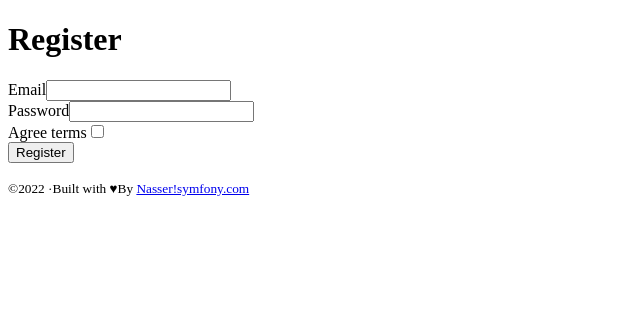
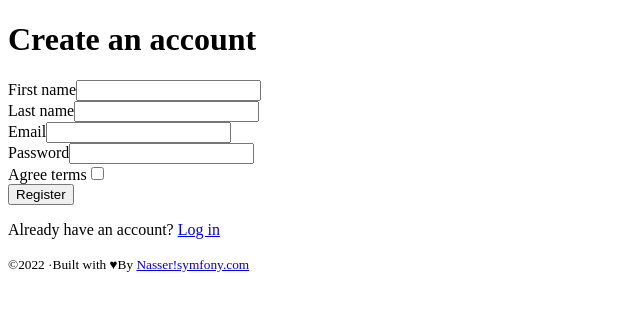
Before and after one commit to LaithLok/panterest, a Symfony app: template templates/registration/register.html.twig in a window 1280 px wide. Shown: the part 78-389 px from the top of the page, without its empty margins (0-640 px from the left). Run offline with Twig, Linux system fonts and the light colour scheme; the template is opened without the code that fills it, so the values that code supplies are empty; form fields are guessed from the names that the template uses; some libraries are stand-ins or nearby versions.

Commit message:
Style registration form

```diff
--- a/templates/registration/register.html.twig
+++ b/templates/registration/register.html.twig
@@ -2,22 +2,35 @@
 
 {% block title 'Register' %}
 
-
-
 {% block body %}
-    {% for flash_error in app.flashes('verify_email_error') %}
-        <div class="alert alert-danger" role="alert">{{ flash_error }}</div>
-    {% endfor %}
-
-    <h1>Register</h1>
+    <div class="row">
+        <div class="col-md-6 mx-auto">
+            <h1 class="my-5 text-center">Create an account</h1>
 
             {{ form_start(registrationForm) }}
+                <div class="row">
+                    <div class="col-md-6">
+                        {{ form_row(registrationForm.firstName) }}
+                    </div>
+
+                    <div class="col-md-6">
+                        {{ form_row(registrationForm.lastName) }}
+                    </div>
+                </div>
                 {{ form_row(registrationForm.email) }}
                 {{ form_row(registrationForm.plainPassword, {
                     label: 'Password'
                 }) }}
                 {{ form_row(registrationForm.agreeTerms) }}
 
-        <button type="submit" class="btn">Register</button>
+                <button type="submit" class="btn btn-primary btn-lg btn-block" formnovalidate>
+                    Register
+                </button>
+
+                <p class="mt-5 mb-3 text-center text-muted">
+                    Already have an account? <a href="{{ path('app_login') }}">Log in</a>
+                </p>
             {{ form_end(registrationForm) }}
+        </div>
+    </div>
 {% endblock %}
```
Lines whose indentation alone changed are shown as unchanged.
